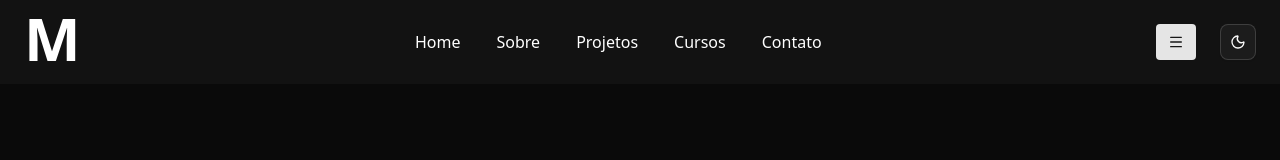
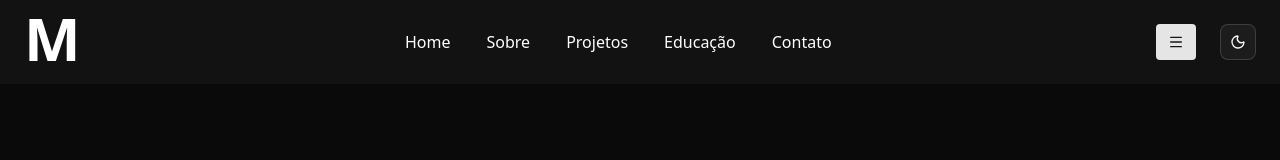
Before and after one commit to Marcio-Moraes/portfolio-nextjs, a Next.js app: page / in a window 1280 px wide. Shown: the top 160 px of the page. Built offline with nearby package versions, Linux system fonts and the light colour scheme.

Commit message:
Menu Cursos -> Educação

```diff
--- a/src/app/components/layout/header.tsx
+++ b/src/app/components/layout/header.tsx
@@ -54,7 +54,7 @@ export const Header = () => {
                             onClick={() => rolarPara('cursos')}
                             rel="noopener noreferrer"
                         >
-                            Cursos
+                            Educação
                         </a>
                         <a
                             className="rounded cursor-pointer text-white hover:text-black hover:bg-amber-400 px-4 py-1"
```
